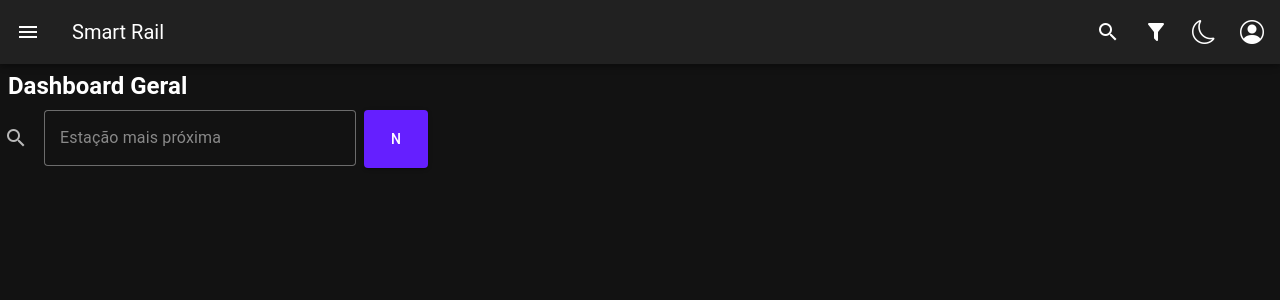
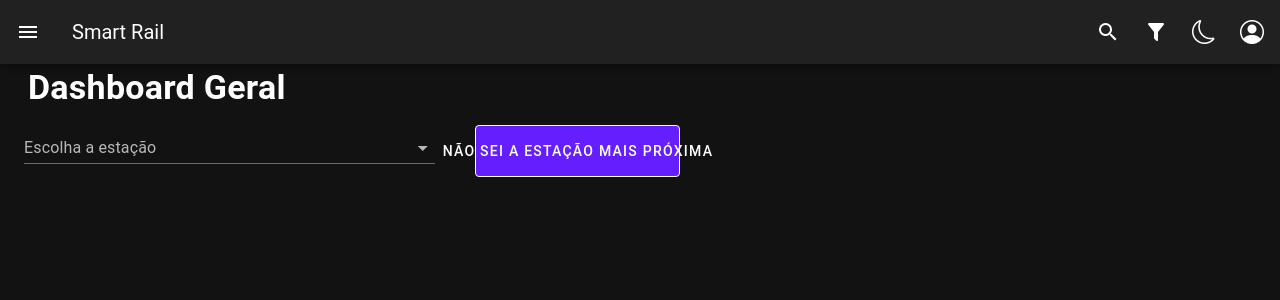
Before and after one commit to Miguel-Paes/smart-rail-project, a Vue app: page / in a window 1280 px wide. Shown: the top 300 px of the page. Built offline with nearby package versions, Linux system fonts and the light colour scheme; a small style sheet from the web is missing.

Commit message:
formulário de: Não sei minha estação

```diff
--- a/src/pages/alerts.vue
+++ b/src/pages/alerts.vue
@@ -1,3 +1,5 @@
 <template>
-  <h1>Alertas e Notificações</h1>
+  <v-main class="pa-0 pt-1" :class="$vuetify.display.mobile ? 'px-3' : 'px-7'">
+    <h2 class="mb-3" :class="$vuetify.display.mobile ? '' : 'text-h4 font-weight-bold'">Alertas e Notificações</h2>
+  </v-main>
 </template>
--- a/src/pages/analysis.vue
+++ b/src/pages/analysis.vue
@@ -1,3 +1,5 @@
 <template>
-  <h1>Relatórios e Análises</h1>
+  <v-main class="pa-0 pt-1" :class="$vuetify.display.mobile ? 'px-3' : 'px-7'">
+    <h2 class="mb-3" :class="$vuetify.display.mobile ? '' : 'text-h4 font-weight-bold'">Relatórios e Análises</h2>
+  </v-main>
 </template>
--- a/src/pages/home.vue
+++ b/src/pages/home.vue
@@ -1,15 +1,97 @@
   <script setup>
   import { ref } from 'vue';
+
+  const stations = ref([
+    { id: 1, name: 'Estação Central' },
+    { id: 2, name: 'Estação Norte' },
+    { id: 3, name: 'Estação Sul' },
+    { id: 4, name: 'Estação Leste' },
+    { id: 5, name: 'Estação Oeste' },
+  ]
+  )
   </script>
 
 <template>
-  <v-main class="pa-0 px-2 pt-1">
-    <h2>Dashboard Geral</h2>
+  <v-main class="pa-0 pt-1" :class="$vuetify.display.mobile ? 'px-3' : 'px-7'">
+    <h2 class="mb-3" :class="$vuetify.display.mobile ? '' : 'text-h4 font-weight-bold'">Dashboard Geral</h2>
 
-    <v-row dense>
-      <v-col class="d-flex ga-2 align-center pa-0" cols="12" lg="4" md="6">
-        <v-text-field class="w-66 h-75" placeholder="Estação mais próxima" prepend-icon="mdi-magnify" variant="outlined" />
-        <v-btn class="w25 h-75" color="deep-purple-accent-3">N</v-btn>
+    <v-row class="d-flex" :class="$vuetify.display.mobile ? '' : 'ga-10'" dense>
+      <v-col class="d-flex align-center pa-0" cols="12" lg="4" md="6">
+        <v-select item-title="name" :items="stations" label="Escolha a estação" variant="underlined" />
+      </v-col>
+
+      <v-col
+        class="d-flex align-center pa-0"
+        :class="$vuetify.display.mobile ? 'justify-center' : 'justify-start'"
+        cols="12"
+        lg="2"
+        md="6"
+      >
+        <v-dialog>
+          <template #activator="{ props: activatorProps }">
+            <v-btn
+              class="pa-2 d-flex align-center bg-deep-purple-accent-3 h-75"
+              :class="$vuetify.display.mobile ? 'w-100 h-25' : 'h-50 w-100' "
+              v-bind="activatorProps"
+              variant="outlined"
+            >
+              Não sei a estação mais próxima
+            </v-btn>
+          </template>
+
+          <template #default="{ isActive }">
+            <v-card :class="$vuetify.display.mobile ? 'pa-3' : 'pa-7'" title="Digite as informações">
+              <v-form>
+                <v-row class="d-flex">
+                  <v-col cols="12" lg="6">
+                    <v-text-field placeholder="CEP" variant="underlined" />
+                  </v-col>
+
+                  <v-col cols="12" lg="6">
+                    <v-text-field placeholder="Número" variant="underlined" />
+                  </v-col>
+                </v-row>
+
+                <v-row class="d-flex">
+                  <v-col cols="12" lg="6">
+                    <v-text-field placeholder="Cidade" variant="underlined" />
+                  </v-col>
+
+                  <v-col cols="12" lg="6">
+                    <v-text-field placeholder="Estado" variant="underlined" />
+                  </v-col>
+                </v-row>
+
+                <v-row class="d-flex">
+                  <v-col cols="12" lg="6">
+                    <v-text-field placeholder="Rua" variant="underlined" />
+                  </v-col>
+
+                  <v-col cols="12" lg="6">
+                    <v-text-field placeholder="Complemento" variant="underlined" />
+                  </v-col>
+                </v-row>
+
+                <v-row class="d-flex">
+                  <v-col cols="12" lg="6">
+                    <v-text-field placeholder="Ponto de Referência" variant="underlined" />
+                  </v-col>
+
+                  <v-col cols="12" lg="6">
+                    <v-text-field placeholder="Horário de Saída" variant="underlined" />
+                  </v-col>
+                </v-row>
+
+                <v-row class="d-flex justify-center">
+                  <v-btn class="bg-deep-purple-darken-4" color="deep-purple-lighten-4" variant="flat" @click="isActive.value = false">
+                    Descobrir estação
+                  </v-btn>
+                </v-row>
+              </v-form>
+            </v-card>
+          </template>
+
+        </v-dialog>
       </v-col>
     </v-row>
   </v-main>
--- a/src/pages/manutention.vue
+++ b/src/pages/manutention.vue
@@ -1,3 +1,5 @@
 <template>
-  <h1>Monitoramento e Manutenção</h1>
+  <v-main class="pa-0 pt-1" :class="$vuetify.display.mobile ? 'px-3' : 'px-7'">
+    <h2 class="mb-3" :class="$vuetify.display.mobile ? '' : 'text-h4 font-weight-bold'">RMonitoramento e Manutenção</h2>
+  </v-main>
 </template>
--- a/src/pages/routes.vue
+++ b/src/pages/routes.vue
@@ -1,3 +1,5 @@
 <template>
-  <h1>Gestão de Rotas</h1>
+  <v-main class="pa-0 pt-1" :class="$vuetify.display.mobile ? 'px-3' : 'px-7'">
+    <h2 class="mb-3" :class="$vuetify.display.mobile ? '' : 'text-h4 font-weight-bold'">Gestão de Rotas</h2>
+  </v-main>
 </template>
```
